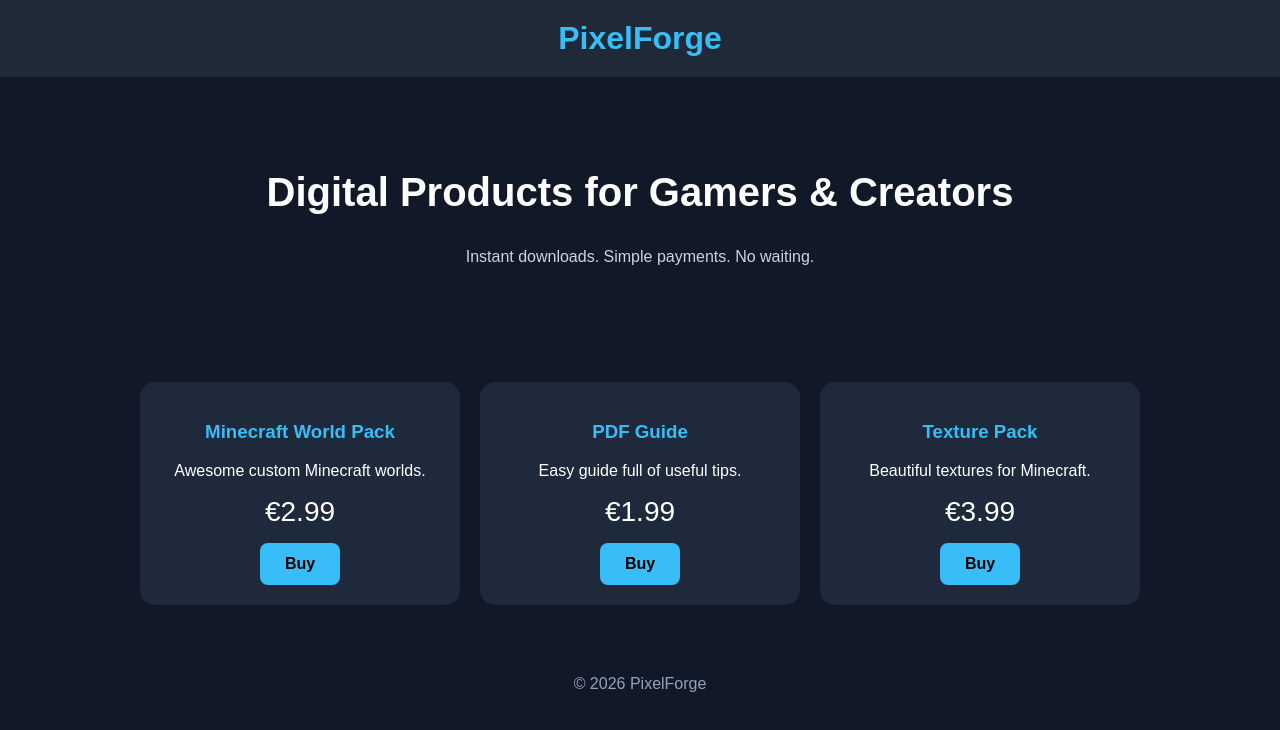
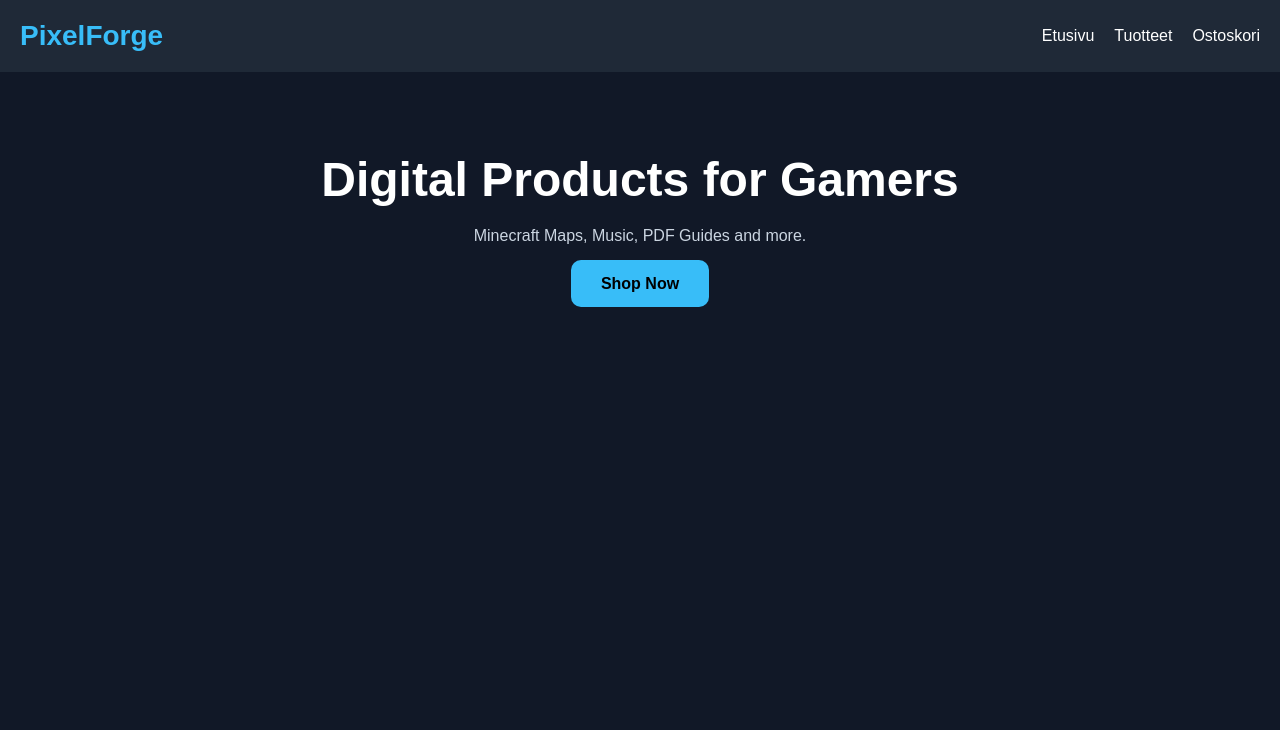
Before and after one commit to sixten-a/pixelforge, a plain HTML site: page index.html in a window 1280 px wide. Drawn offline with Linux system fonts and the light colour scheme.

Commit message:
site upd

```diff
--- /dev/null
+++ b/css/style.css
@@ -0,0 +1,111 @@
+* {
+    margin: 0;
+    padding: 0;
+    box-sizing: border-box;
+}
+
+body {
+    font-family: Arial, Helvetica, sans-serif;
+    background: #111827;
+    color: white;
+}
+
+header {
+    background: #1f2937;
+    padding: 20px;
+}
+
+nav {
+    display: flex;
+    justify-content: space-between;
+    align-items: center;
+}
+
+.logo {
+    font-size: 28px;
+    font-weight: bold;
+    color: #38bdf8;
+}
+
+nav ul {
+    display: flex;
+    list-style: none;
+    gap: 20px;
+}
+
+nav a {
+    color: white;
+    text-decoration: none;
+}
+
+.hero {
+    text-align: center;
+    padding: 80px 20px;
+}
+
+.hero h1 {
+    font-size: 48px;
+    margin-bottom: 20px;
+}
+
+.hero p {
+    color: #cbd5e1;
+    margin-bottom: 30px;
+}
+
+.button {
+    background: #38bdf8;
+    color: black;
+    padding: 15px 30px;
+    border-radius: 10px;
+    text-decoration: none;
+    font-weight: bold;
+}
+
+.button:hover {
+    background: #0ea5e9;
+}
+.products{
+    max-width:1100px;
+    margin:40px auto;
+    display:grid;
+    grid-template-columns:repeat(auto-fit,minmax(250px,1fr));
+    gap:25px;
+    padding:20px;
+}
+
+.product{
+    background:#1f2937;
+    padding:25px;
+    border-radius:15px;
+    text-align:center;
+}
+
+.product h2{
+    margin-bottom:15px;
+}
+
+.product p{
+    color:#cbd5e1;
+    margin-bottom:20px;
+}
+
+.product h3{
+    margin-bottom:20px;
+    color:#38bdf8;
+}
+
+.product button{
+    width:100%;
+    padding:12px;
+    border:none;
+    border-radius:10px;
+    background:#38bdf8;
+    font-size:16px;
+    cursor:pointer;
+    font-weight:bold;
+}
+
+.product button:hover{
+    background:#0ea5e9;
+}
--- a/index.html
+++ b/index.html
@@ -1,128 +1,39 @@
 <!DOCTYPE html>
-<html lang="en">
+<html lang="fi">
 <head>
-<meta charset="UTF-8">
-<meta name="viewport" content="width=device-width, initial-scale=1.0">
-<title>PixelForge</title>
+    <meta charset="UTF-8">
+    <meta name="viewport" content="width=device-width, initial-scale=1.0">
+    <title>PixelForge</title>
 
-<style>
-body{
-    margin:0;
-    font-family:Arial, sans-serif;
-    background:#111827;
-    color:white;
-}
-
-header{
-    background:#1f2937;
-    padding:20px;
-    text-align:center;
-}
-
-header h1{
-    margin:0;
-    color:#38bdf8;
-}
-
-.hero{
-    text-align:center;
-    padding:60px 20px;
-}
-
-.hero h2{
-    font-size:40px;
-}
-
-.hero p{
-    color:#cbd5e1;
-}
-
-.products{
-    display:flex;
-    justify-content:center;
-    flex-wrap:wrap;
-    gap:20px;
-    padding:40px;
-}
-
-.card{
-    background:#1e293b;
-    width:280px;
-    border-radius:15px;
-    padding:20px;
-    text-align:center;
-}
-
-.card h3{
-    color:#38bdf8;
-}
-
-.price{
-    font-size:28px;
-    margin:15px 0;
-}
-
-.buy{
-    display:inline-block;
-    padding:12px 25px;
-    background:#38bdf8;
-    color:black;
-    text-decoration:none;
-    border-radius:8px;
-    font-weight:bold;
-}
-
-.buy:hover{
-    background:#0ea5e9;
-}
-
-footer{
-    text-align:center;
-    padding:30px;
-    color:#94a3b8;
-}
-</style>
-
+    <link rel="stylesheet" href="css/style.css">
 </head>
 <body>
 
 <header>
-<h1>PixelForge</h1>
+    <nav>
+        <div class="logo">PixelForge</div>
+
+        <ul>
+            <li><a href="index.html">Etusivu</a></li>
+            <li><a href="products.html">Tuotteet</a></li>
+            <li><a href="cart.html">Ostoskori</a>
+        </ul>
+    </nav>
 </header>
 
 <section class="hero">
-<h2>Digital Products for Gamers & Creators</h2>
-<p>Instant downloads. Simple payments. No waiting.</p>
+    <h1>Digital Products for Gamers</h1>
+
+    <p>
+        Minecraft Maps, Music, PDF Guides and more.
+    </p>
+
+    <a class="button" href="products.html">
+        Shop Now
+    </a>
 </section>
 
-<section class="products">
-
-<div class="card">
-<h3>Minecraft World Pack</h3>
-<p>Awesome custom Minecraft worlds.</p>
-<div class="price">€2.99</div>
-<a class="buy" href="#">Buy</a>
-</div>
-
-<div class="card">
-<h3>PDF Guide</h3>
-<p>Easy guide full of useful tips.</p>
-<div class="price">€1.99</div>
-<a class="buy" href="#">Buy</a>
-</div>
-
-<div class="card">
-<h3>Texture Pack</h3>
-<p>Beautiful textures for Minecraft.</p>
-<div class="price">€3.99</div>
-<a class="buy" href="#">Buy</a>
-</div>
-
-</section>
-
-<footer>
-© 2026 PixelForge
-</footer>
+<script src="js/app.js"></script>
 
 </body>
 </html>
```
Also changed, not shown: cart.html (added, +67 -0 lines), js/cart.js (added, +12 -0 lines), products.html (added, +63 -0 lines), cancel.html (added), checkout.html (added), js/app.js (added), js/checkout.js (added), js/currency.js (added), js/products.js (added), success.html (added).
